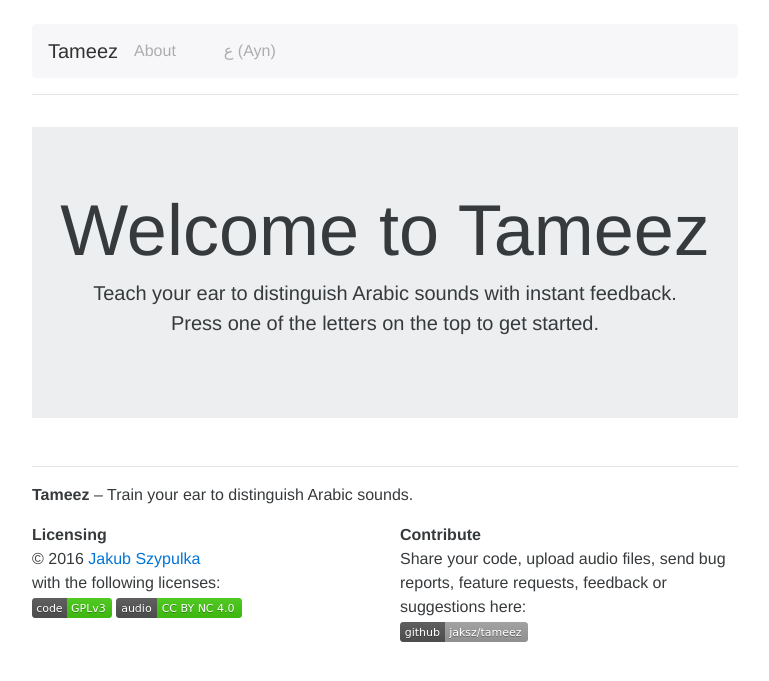
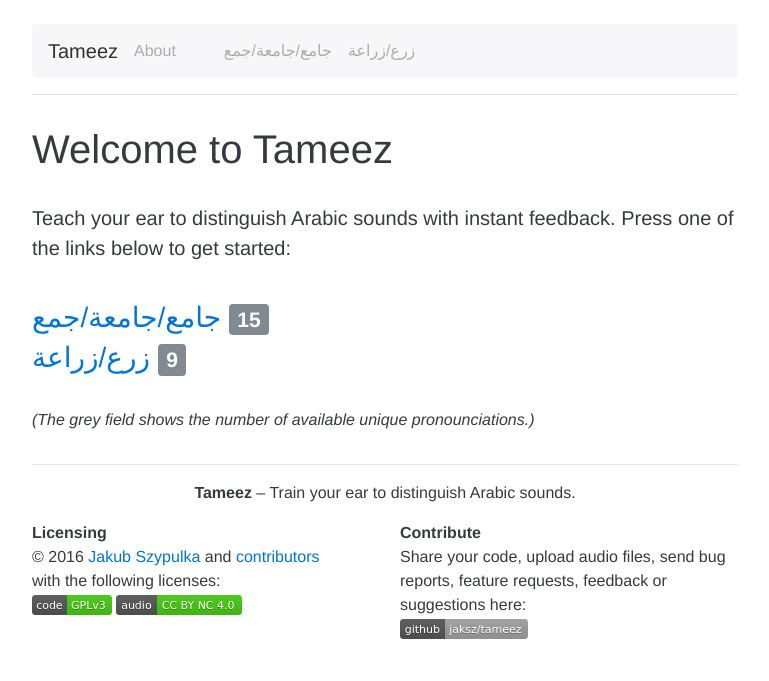
Before and after one commit to jaksz/tameez, a Jekyll site: the page built from index.html, in a window 1280 px wide. Shown: the top 681 px of the page, without its empty margins (255-1024 px from the left). Built offline with Jekyll 4.4.1, drawn with Linux system fonts in a browser that asks for light colours.

Commit message:
Added zr3-zra3a.md

```diff
--- a/_arabic/ayn.md
+++ b/_arabic/gam3-gam3a-gm3.md
@@ -1,5 +1,5 @@
 ---
-title: ع (Ayn)
+title: جامع/جامعة/جمع
 layout: problem
 
 words:
--- a/_layouts/default.html
+++ b/_layouts/default.html
@@ -29,7 +29,7 @@
     <div class="header clearfix">
 
       <nav class="navbar navbar-light bg-faded">
-        <a class="navbar-brand" href="{{site.baseurl}}">{{ site.title }}</a>
+        <a class="navbar-brand" href="{{site.baseurl}}/">{{ site.title }}</a>
         <ul class="nav navbar-nav">
 
           {% for node in site.pages %}
@@ -79,7 +79,7 @@
 
     <div class="row">
 
-      <div class="col-lg-12">
+      <div class="col-lg-12" style="text-align:center">
         <p><b>{{ site.title }}</b> – {{ site.subtitle }}</p>
       </div>
     </div>
@@ -89,7 +89,7 @@
       <div class="col-lg-6">
         <p>
           <b>Licensing</b><br/>
-          &copy; 2016 <a href="mailto:{{ site.email }}">Jakub Szypulka</a><br/> with the following licenses:<br/>
+          &copy; 2016 <a href="mailto:{{ site.email }}">Jakub Szypulka</a> and <a href="/about">contributors</a><br/> with the following licenses:<br/>
           <a href="https://www.gnu.org/licenses/gpl.txt"><img src="{{ "/static/code.png" | prepend: site.baseurl }}"></a>
           <a href="http://creativecommons.org/licenses/by-nc/4.0/legalcode"><img src="{{ "/static/audio.png" | prepend: site.baseurl }}"/></a>
         </p>
--- a/index.html
+++ b/index.html
@@ -1,9 +1,18 @@
 ---
 layout: default
+syntax: kramdown
 ---
-<div class="jumbotron jumbotron-fluid">
-  <div class="container">
-    <h1 class="display-3">Welcome to Tameez</h1>
-    <p class="lead">Teach your ear to distinguish Arabic sounds with instant feedback.<br/>Press one of the letters on the top to get started.
-  </div>
-</div>
+
+
+<h1>Welcome to Tameez</h1><br/>
+<p class="lead">Teach your ear to distinguish Arabic sounds with instant feedback. Press one of the links below to get started:</p><br/>
+
+{% for node in site.arabic %}
+  {% assign counter = 0 %}
+  {% for word in node.words %}
+      {% assign counter = counter | plus: word.pronounciations.size %}
+  {% endfor %}
+<a href="{{node.url | prepend: site.baseurl }}"><h3>{{node.title}} <span class="label label-default">{{counter}}</span></h3></a>
+{% endfor %}
+<br/>
+<p><i>(The grey field shows the number of available unique pronounciations.)</i></p>
```
Also changed, not shown: _arabic/zr3-zra3a.md (added, +19 -0 lines), _layouts/problem.html (+4 -4 lines), 12 other files.
